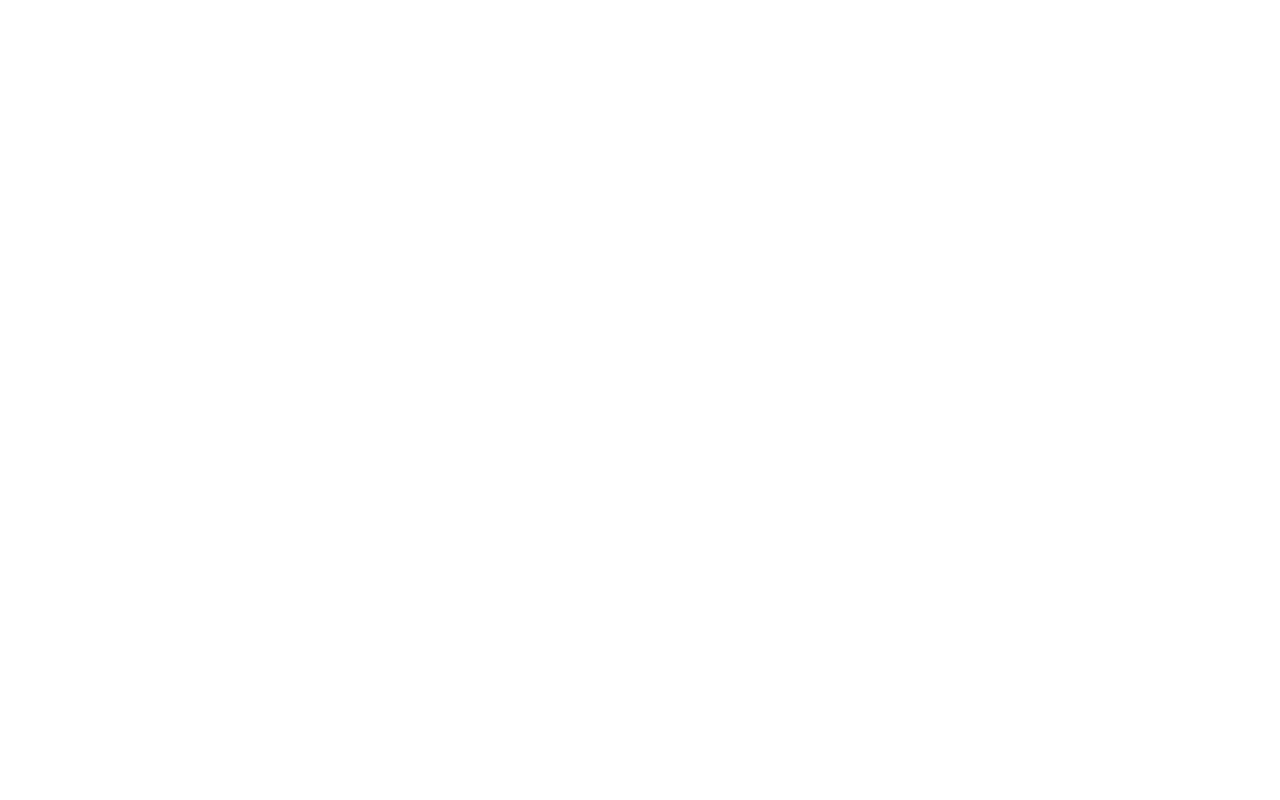
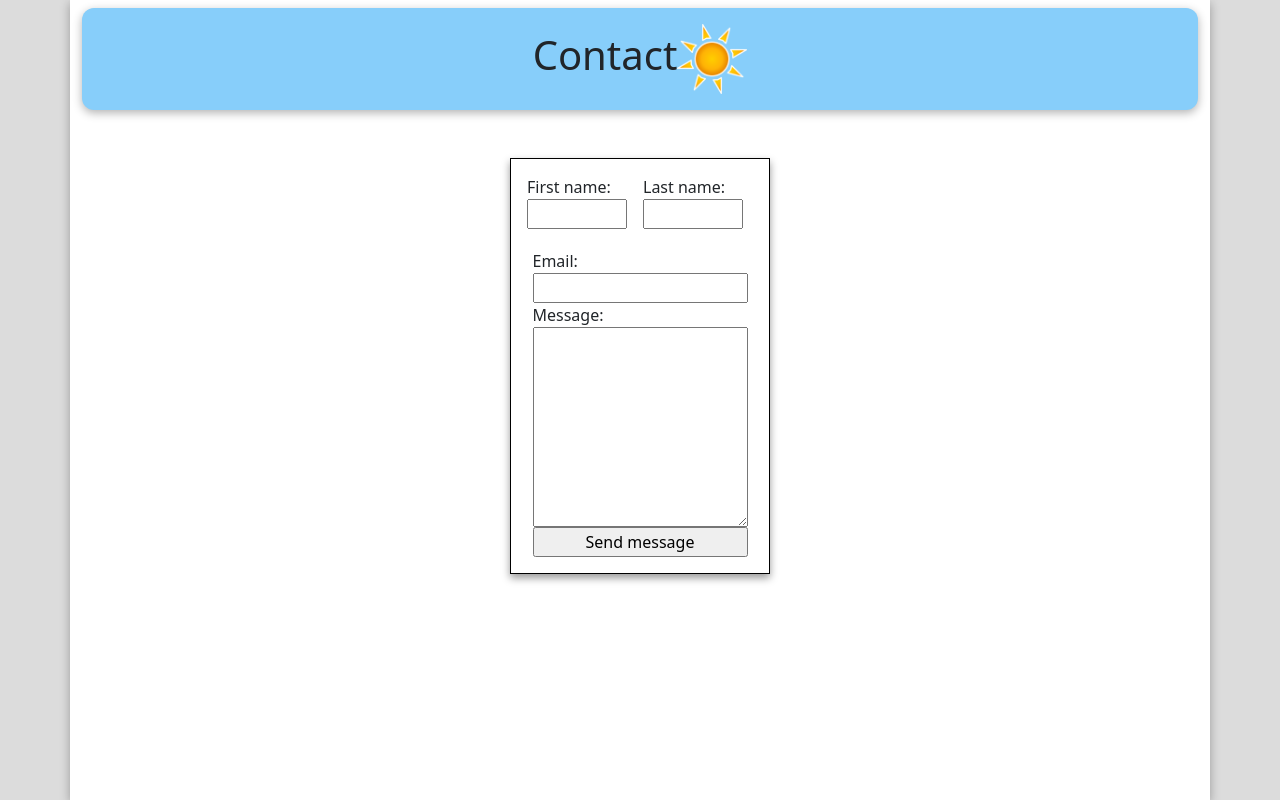
Before and after one commit to gsteere04/skypulse, a plain HTML site: page contactMe.html in a window 1280 px wide. Drawn offline with nearby package versions, Linux system fonts and the light colour scheme.

Commit message:
add contact page with fname, lname, email, and message boxes

```diff
--- a/contactMe.html
+++ b/contactMe.html
@@ -1,11 +1,58 @@
 <!DOCTYPE html>
 <html lang="en">
-<head>
-  <meta charset="UTF-8">
-  <meta name="viewport" content="width=device-width, initial-scale=1.0">
-  <title>Contact</title>
-</head>
-<body>
-
-</body>
+  <head>
+    <meta charset="UTF-8" />
+    <meta name="viewport" content="width=device-width, initial-scale=1.0" />
+    <title>Contact</title>
+    <link rel="stylesheet" href="style.css" />
+    <link
+      href="https://cdn.jsdelivr.net/npm/bootstrap@5.3.3/dist/css/bootstrap.min.css"
+      rel="stylesheet"
+      integrity="sha384-QWTKZyjpPEjISv5WaRU9OFeRpok6YctnYmDr5pNlyT2bRjXh0JMhjY6hW+ALEwIH"
+      crossorigin="anonymous"
+    />
+  </head>
+  <body>
+    <div class="container">
+      <div class="titleContainer">
+        <div class="title">
+          <h1 id="title">Contact</h1>
+          <img id="sun" src="images/sun-sole-hi.png" />
+        </div>
+      </div>
+      <div class="cards">
+        <div class="contactCard">
+          <div id="contactCardNames" class="d-flex">
+            <div id="contactCardFname" class="me-3">
+              <form>
+                <label for="fname">First name:</label><br />
+                <input type="text" id="fname" name="fname" /><br />
+              </form>
+            </div>
+            <div id="contactCardLname">
+              <form>
+                <label for="lname">Last name:</label><br />
+                <input type="text" id="lname" name="lname" /><br />
+              </form>
+            </div>
+          </div>
+          <div id="contactCardEmail">
+            <form>
+              <label for="email">Email:</label><br />
+              <input type="text" id="email" name="email" /><br />
+            </form>
+          </div>
+          <div id="contactCardMessage">
+            <form>
+              <label for="message">Message:</label><br>
+              <textarea id="message" name="message"></textarea><br>
+            </form>
+          </div>
+          <div id="submit">
+            <input id="submit" type="submit" value="Send message">
+          </div>
+        </div>
+      </div>
+    </div>
+  </body>
 </html>
--- a/style.css
+++ b/style.css
@@ -8,10 +8,9 @@ body {
     min-height: 100vh;
     flex-direction: column;
     box-shadow: 0 3px 10px rgb(0 0 0 /0.3);
-    position: relative
+    position: relative;
+}
 
-
-}
 #navbar {
     display: flex;
     max-width: 100px;
@@ -28,8 +27,7 @@ body {
     align-items: center;
     margin-top: 0.5em;
     box-shadow: 0 3px 10px rgb(0 0 0 /0.3);
-
-
+    border-radius: 12px;
 }
 
 .cards {
@@ -37,69 +35,71 @@ body {
     flex-direction: row-reverse;
     flex-wrap: wrap;
     overflow: hidden;
-    justify-content:space-evenly;
+    justify-content: space-evenly;
     margin: 2em;
 }
- .currentWeather24HourCard {
-    display: flex;
-    border: 1px solid black;
-    border-radius: 5px;
-    box-shadow: 0 4px 8px rgba(0, 0, 0, 0.1);
-    background-color: white;
-}
-.currentWeatherCard {
-    display: flex;
-    flex: none;
-    flex-direction: column;
-    align-items: center;
-    border: 1px solid black;
-    border-radius: 5px;
-    box-shadow: 0 4px 8px rgba(0, 0, 0, 0.1);
-    background-color: lightblue;
-    flex-wrap: wrap;
-}
-.currentWeatherAlertsCard {
-    display: flex;
-    flex: none;
-    flex-direction: column;
-    align-items: center;
-    border: 1px solid black;
-    border-radius: 5px;
-    box-shadow: 0 4px 8px rgba(0, 0, 0, 0.1);
-    background-color: lightyellow;
 
-}
-
-.currentWeatherCardBody {
-    padding: 1rem
-}
-.currentWeatherAlertsCardBody {
-    padding: 1em
-}
-.currentWeather24HourCardBody{
-    padding: 1em
-}
-
+.currentWeather24HourCard,
+.currentWeatherCard,
+.currentWeatherAlertsCard,
 .contactCard {
     display: flex;
     flex-direction: column;
     align-items: center;
     border: 1px solid black;
-    border-radius: 5px;
-    box-shadow: 0 4px 8px rgba(0, 0, 0, 0.1);
+    box-shadow: 0 4px 8px rgba(0, 0, 0, 0.4);
+    padding: 1em;
+    margin: 1em;
+    background-color: white;
 }
-.contactCardBody{
-    padding: 1rem
+
+.currentWeatherCardBody,
+.currentWeatherAlertsCardBody,
+.currentWeather24HourCardBody,
+.contactCardBody {
+    padding: 1rem;
 }
-.emailCardTitle {
-    padding: 1rem
+
+#contactCardNames {
+    display: flex;
+    margin-bottom: 10px;
+}
+
+#contactCardFname,
+#contactCardLname {
+    margin-right: 10px;
+    max-width: 100px;
+}
+
+#fname,
+#lname {
+    max-width: 100px;
+}
+
+#email {
+    width: 215px;
+}
+
+#contactCardEmail {
+    display: flex;
+    justify-self: center;
+    margin-top: 10px;
+}
+
+#message {
+    width: 215px;
+    height: 200px;
+    vertical-align: top;
+}
+
+#submit {
+    width: 215px;
 }
 
 #sun {
     display: flex;
     width: 70px;
     align-items: flex-start;
-
 }
 
 .subcontainer {
```
Also changed, not shown: index.html (+1 -1 lines).
